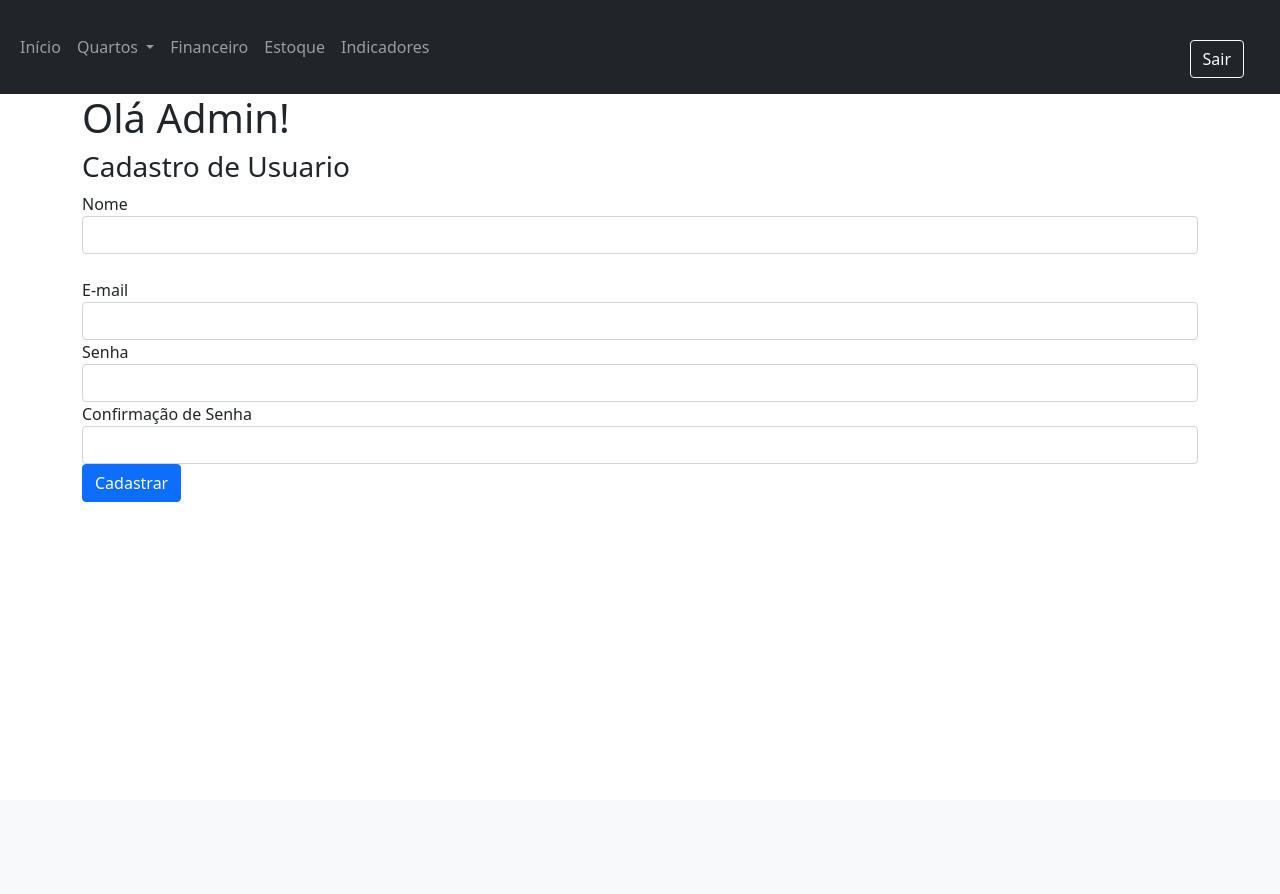
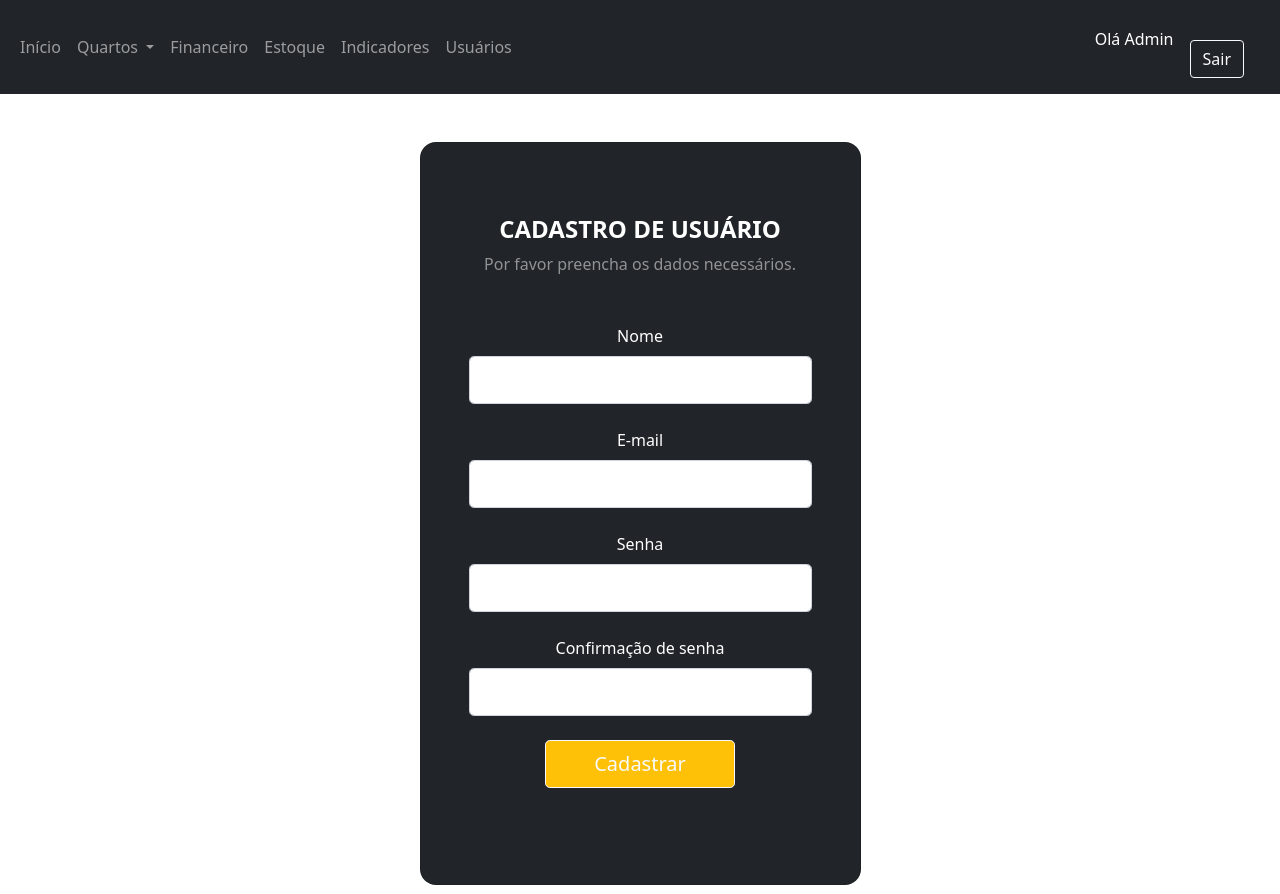
Before and after one commit to victorlgr/Grupo-17-gerenciador_hoteis, a Flask app: page /new/ in a window 1280 px wide. Before the commit the page ends 502 px from the top, so only its background shows below. Run offline with Flask 2, Linux system fonts and the light colour scheme; a user stored in the database is signed in; some libraries are stand-ins or nearby versions.

Commit message:
update login screen layout and add validation messages

```diff
--- a/app/static/css/login.css
+++ b/app/static/css/login.css
@@ -1,10 +1,10 @@
 .gradient-custom {
   /* fallback for old browsers */
-  background: #6a11cb;
+  background: #f1ef82;
 
   /* Chrome 10-25, Safari 5.1-6 */
-  background: -webkit-linear-gradient(to right, rgba(106, 17, 203, 1), rgba(37, 117, 252, 1));
+  background: -webkit-linear-gradient(to right, rgba(248, 247, 152), rgba(214, 214, 214));
 
   /* W3C, IE 10+/ Edge, Firefox 16+, Chrome 26+, Opera 12+, Safari 7+ */
-  background: linear-gradient(to right, rgba(106, 17, 203, 1), rgba(37, 117, 252, 1))
+  background: linear-gradient(to right, rgb(248, 247, 152), rgb(214, 214, 214))
 }
--- a/app/templates/index.html
+++ b/app/templates/index.html
@@ -6,7 +6,7 @@
     <!-- ===============================================-->
     <main class="main" id="top">
       <nav class="navbar navbar-expand-lg navbar-light sticky-top" data-navbar-on-scroll="data-navbar-on-scroll">
-        <div class="container"><a class="navbar-brand" href="index.html"><img src="static/img/logo.svg" height="31" alt="logo" /></a>
+        <div class="container"><a class="navbar-brand" href="index.html"></a>
           <button class="navbar-toggler" type="button" data-bs-toggle="collapse" data-bs-target="#navbarSupportedContent" aria-controls="navbarSupportedContent" aria-expanded="false" aria-label="Toggle navigation"><span class="navbar-toggler-icon"> </span></button>
           <div class="collapse navbar-collapse border-lg-0 mt-4 mt-lg-0" id="navbarSupportedContent">
             <ul class="navbar-nav ms-auto">
@@ -15,7 +15,7 @@
               <li class="nav-item"><a class="nav-link" aria-current="page" href="#superhero">Preços</a></li>
               <li class="nav-item"><a class="nav-link" aria-current="page" href="#marketing">Recursos</a></li>
             </ul>
-            <div class="d-flex ms-lg-4"><a class="btn btn-secondary-outline" href="login">Entrar</a><a class="btn btn-warning ms-3" href="#!">Cadastre-se</a></div>
+            <div class="d-flex ms-lg-4"><a class="btn btn-warning ms-3" href="login">Entrar</a><a class="btn btn-warning ms-3 d-none" href="#!">Cadastre-se</a></div>
           </div>
         </div>
       </nav>
--- a/app/templates/lista_hoteis_cadastrados.html
+++ b/app/templates/lista_hoteis_cadastrados.html
@@ -1,6 +1,6 @@
 {% extends 'base.html' %}
 {% block content %}
-
+    <div class="mt-4">
         <h1>Lista de hoteis cadastrados</h1>
 
         <table class="table table-hover">
@@ -25,5 +25,5 @@
                 </tr>
             {% endfor %}
         </table>
-
+    </div>
 {% endblock %}
--- a/app/templates/navbar.html
+++ b/app/templates/navbar.html
@@ -24,7 +24,13 @@
                 <li class="nav-item">
                     <a class="nav-link" aria-current="page" href="#">Indicadores</a>
                 </li>
+                <li class="nav-item">
+                    <a class="nav-link" aria-current="page" href="/new">Usuários</a>
+                </li>
             </ul>
+            {% if current_user.is_authenticated %}
+                <p class="text-white">Olá {{ current_user.name }}</p>
+            {% endif %}
             <li class="text-end">
                 {% if current_user.is_authenticated %}
                 <a class="nav-link" aria-current="page" href="{{ url_for('logout') }}">
--- a/app/templates/new.html
+++ b/app/templates/new.html
@@ -4,28 +4,59 @@
 {%block title%}Novo!{%endblock%}
 
 {%block content%}
+	<section class="vh-100 gradient-custom">
+		<div class="container py-5 h-100">
+			<div class="row d-flex justify-content-center align-items-center h-100">
+				<div class="col-12 col-md-8 col-lg-6 col-xl-5">
+					<div class="card bg-dark text-white" style="border-radius: 1rem;">
+						<div class="card-body p-5 text-center">
 
-	<h1>Olá {{ current_user.name }}!</h1>
-	<h3>Cadastro de Usuario</h3>
-	<div class="row">
-		<div class="col-sm">
+							{% for categoria, mensagem in get_flashed_messages(with_categories=true) %}
+									<div class="alert alert-{{ categoria }} alert-dismissible fade show" role="alert">
+											{{ mensagem }}
+											<button type="button" class="btn-close" data-bs-dismiss="alert" aria-label="Close"></button>
+									</div>
+							{% endfor %}
 
-			<form action="/save/" method="post" name="exampleform">
-				{{ wtf.form_errors(form,"only") }}
+							<div class="md-5 mt-md-4 pb-5">
 
-				{{ form.hidden_tag() }}
-				{{ wtf.form_field(form.name) }}<br>
-				{{ wtf.form_field(form.email) }}
-				{{ wtf.form_field(form.password) }}
-				{{ wtf.form_field(form.password_confirmation) }}
-				{# wtf.form_field(form.recaptcha) #}
+								<h4 class="fw-bold mb-2 text-uppercase">Cadastro de Usuário</h4>
+								<p class="text-white-50 mb-5">Por favor preencha os dados necessários.</p>
 
-				<div class="form-actions">
-					<button name="action_save" type="submit" class="btn btn-primary">Cadastrar</button>
+								<form action="/save/" method="post" class="form form-horizontal" name="signupform">
+									{{ wtf.form_errors(form,"only") }}
+									{{ form.csrf_token }}
+
+									<div class="form-outline form-white mb-4">
+										<label class="form-label" for="typeEmailX">Nome</label>
+										<input name="name" type="name" id="typeName" class="form-control form-control-lg" />
+									</div>
+
+									<div class="form-outline form-white mb-4">
+										<label class="form-label" for="typeEmailX">E-mail</label>
+										<input name="email" type="email" id="typeEmailX" class="form-control form-control-lg" />
+									</div>
+
+									<div class="form-outline form-white mb-4">
+										<label class="form-label" for="typePasswordX">Senha</label>
+										<input name="password" type="password" id="typePasswordX" class="form-control form-control-lg" />
+									</div>
+
+									<div class="form-outline form-white mb-4">
+										<label class="form-label" for="typePasswordX">Confirmação de senha</label>
+										<input name="password_confirmation" type="password" id="typePasswordConfirmationX" class="form-control form-control-lg" />
+									</div>
+
+									<button name="action_save" class="btn btn-outline-light btn-lg px-5 btn-warning" type="submit">Cadastrar</button>
+								</form>
+
+							</div>
+
+						</div>
+					</div>
 				</div>
-			</form>
-
+			</div>
 		</div>
-	</div>
+	</section>
 
 {%endblock%}
--- a/app/views.py
+++ b/app/views.py
@@ -10,6 +10,8 @@ from app.scripts.ocupacao_quartos import adicionar_quarto, ocupacao_quartos, edi
 
 @app.route('/')
 def pagina_inicial():
+    if g.user is not None and g.user.is_authenticated:
+        return redirect(url_for('lista_hotel'))
     return render_template('index.html')
 
 @login_manager.user_loader
@@ -33,12 +35,20 @@ def new():
 def save():
     form = CreateUserForm()
     if form.validate_on_submit():
-         name = form.name.data
-         email = form.email.data
-         pwd = bcrypt.generate_password_hash(form.password.data)
-         admin = User(name=name, password=pwd, profile='admin', email=email, password_confirmation=pwd)
-         db.session.add(admin)
-         db.session.commit()
+        user = User.query.filter_by(email=form.email.data).first()
+        if user:
+            flash('E-mail já possui cadastrado.', 'danger')
+            return redirect('/new')
+        else:
+            name = form.name.data
+            email = form.email.data
+            pwd = bcrypt.generate_password_hash(form.password.data)
+            admin = User(name=name, password=pwd, profile='admin', email=email, password_confirmation=pwd)
+            db.session.add(admin)
+            db.session.commit()
+            flash('Cadastro realizado com sucesso!', 'success')
+            return redirect('/new')
+
     return render_template('new.html', form=form)
 
 
@@ -65,7 +75,13 @@ def login():
                 db.session.add(user)
                 db.session.commit()
                 login_user(user, remember=True)
-                return redirect(url_for("new"))
+                return redirect(url_for("lista_hotel"))
+            else:
+                flash('Senha inválida. Tente novamente', 'danger')
+                return redirect('/login')
+        else:
+            flash('E-mail não encontrado.', 'danger')
+            return redirect('/login')
 
     return render_template('login.html',
         title = 'Sign In',
```
Also changed, not shown: app/templates/login.html (+12 -5 lines). Lines whose indentation alone changed are shown as unchanged.
